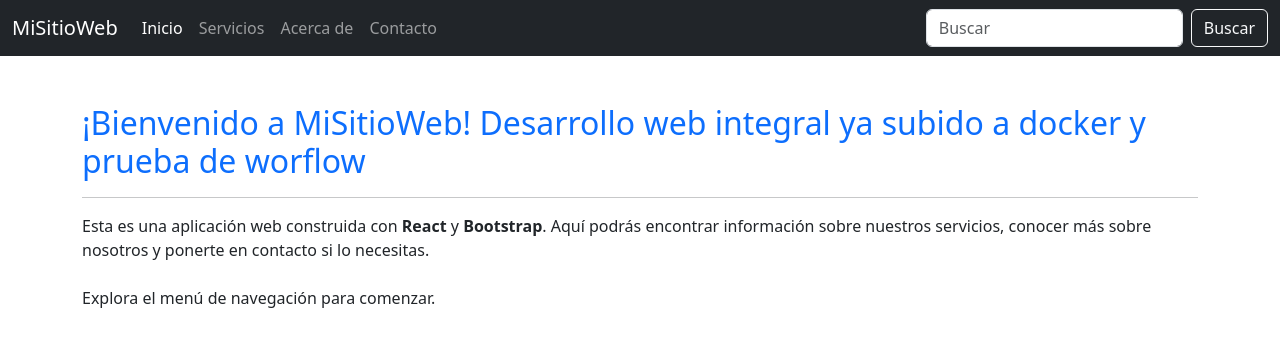
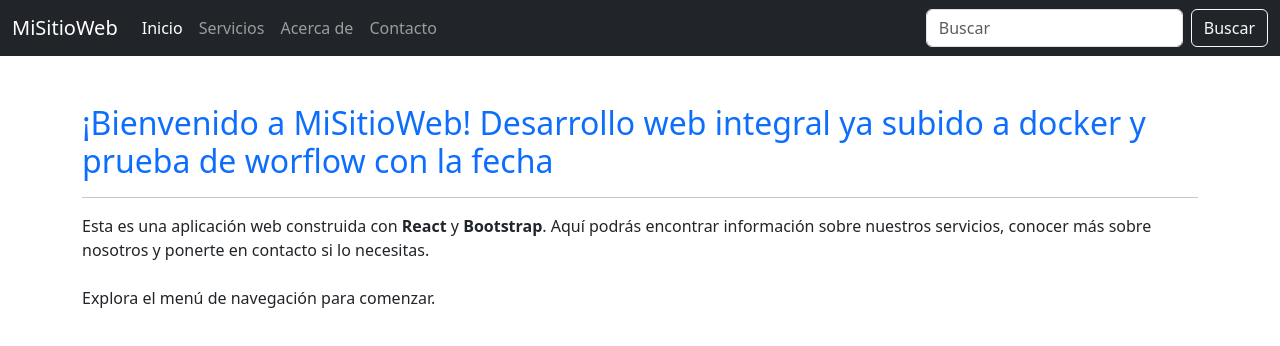
Before and after one commit to Alexis8525/deswebintegral-dgra, a React (Create React App) app: page / in a window 1280 px wide. Shown: the top 346 px of the page. Built offline with nearby package versions, Linux system fonts and the light colour scheme.

Commit message:
commit 16 de junio

```diff
--- a/src/componentes/App.jsx
+++ b/src/componentes/App.jsx
@@ -4,7 +4,7 @@
         <>
       <NavBar />
       <div className="container mt-5">
-        <h2 className="text-primary">¡Bienvenido a MiSitioWeb! Desarrollo web integral ya subido a docker y prueba de worflow </h2>
+        <h2 className="text-primary">¡Bienvenido a MiSitioWeb! Desarrollo web integral ya subido a docker y prueba de worflow con la fecha </h2>
         <hr />
         <p>
           Esta es una aplicación web construida con <strong>React</strong> y <strong>Bootstrap</strong>. Aquí podrás encontrar información sobre nuestros servicios, conocer más sobre nosotros y ponerte en contacto si lo necesitas.
```
